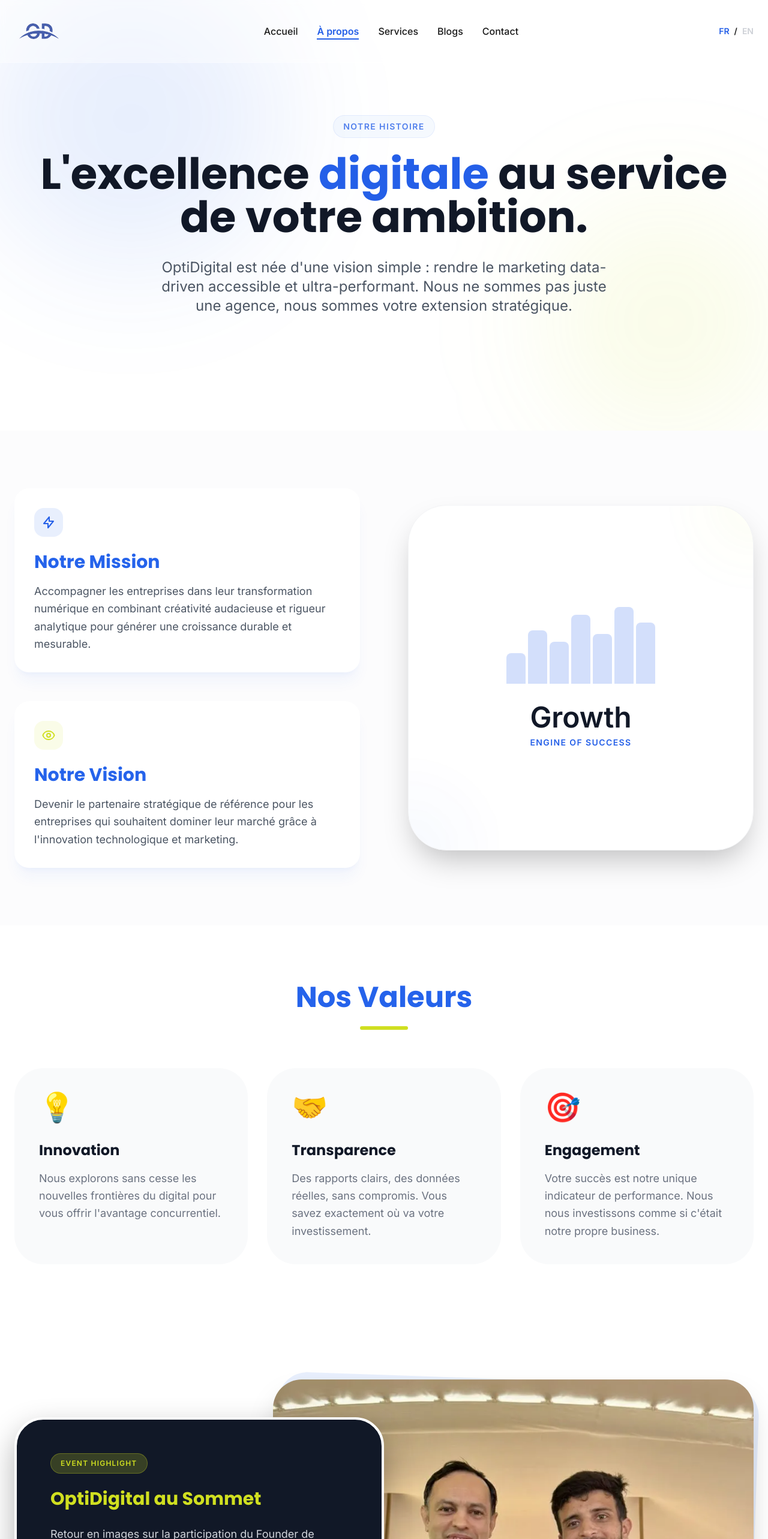
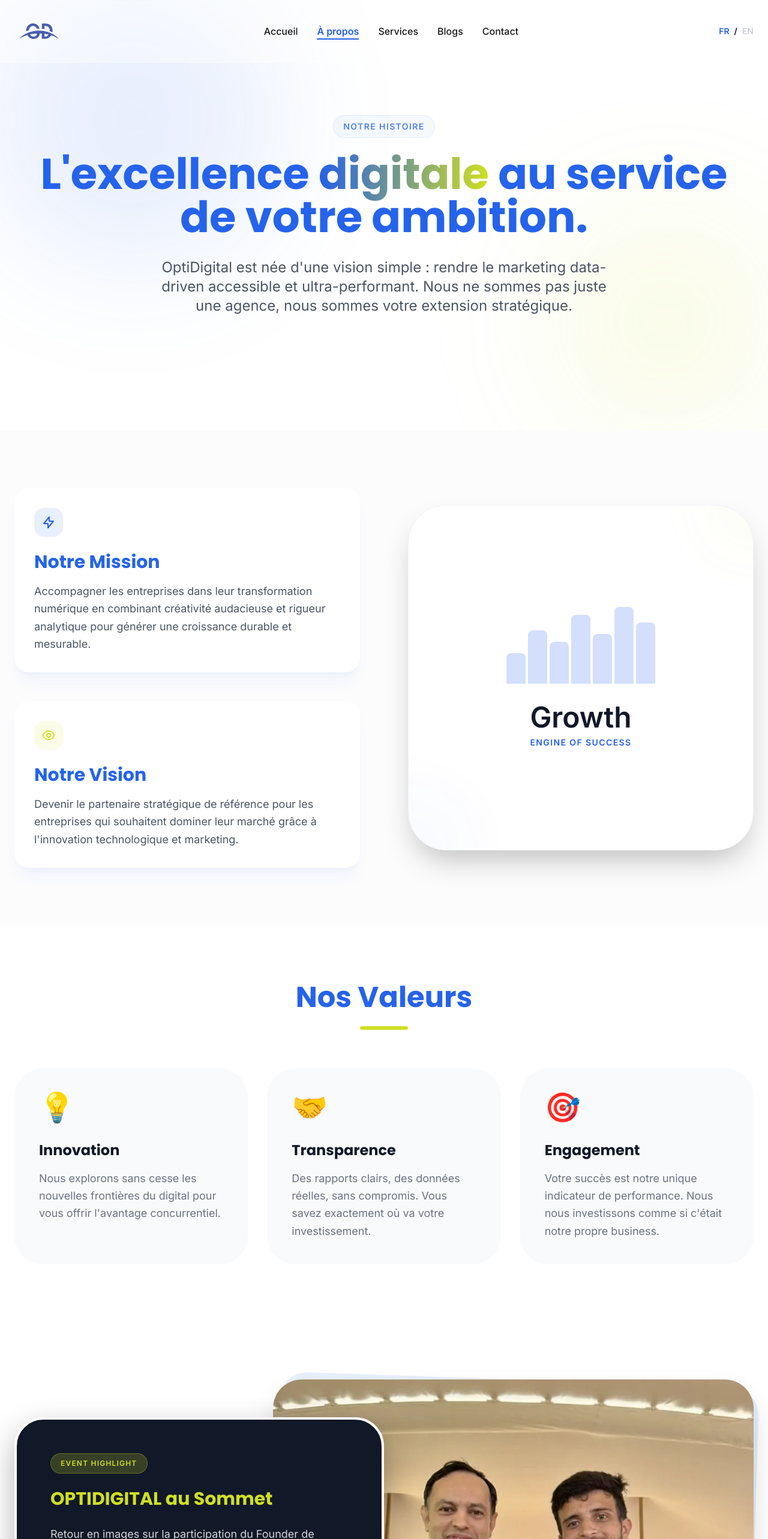
Before and after one commit to morxiid/OptiDigital-Website, a React (Vite) app: page /about in a window 1280 px wide. Shown: the top 2566 px of the page at 60% size. Built offline with nearby package versions, Linux system fonts and the light colour scheme.

Commit message:
Updates the titles

```diff
--- a/src/pages/About.jsx
+++ b/src/pages/About.jsx
@@ -12,25 +12,25 @@
 
     const team = [
         {
-            name: "Anass",
+            name: "Anass Artite",
             role: "Editer & filmmaker",
             image: member1,
             color: "bg-blue-600",
         },
         {
-            name: "Jamal",
+            name: "Jamal Bentaleb",
             role: "Media Buyer",
             image: member2,
             color: "bg-brand-lime",
         },
         {
-            name: "Anass",
+            name: "Anass ELKHARIFI",
             role: "Founder & Project Manager",
             image: member3,
             color: "bg-purple-600",
         },
         {
-            name: "Morchiid",
+            name: "Morchiid Aymane",
             role: "Web Developer",
             image: member4,
             color: "bg-purple-600",
@@ -69,8 +69,8 @@
                         <div className="inline-block px-4 py-2 bg-brand-blue/5 border border-brand-blue/10 rounded-full text-brand-blue font-bold text-sm uppercase tracking-widest mb-6 border animate-pulse">
                             {t.aboutPage.hero.badge}
                         </div>
-                        <h1 className="text-3xl sm:text-4xl md:text-7xl font-black mb-8 leading-tight text-gray-900 px-4">
-                            {t.aboutPage.hero.title} <span className="text-brand-blue">{t.aboutPage.hero.titleAccent}</span>{t.aboutPage.hero.titleSuffix}
+                        <h1 className="text-3xl sm:text-4xl md:text-7xl font-black mb-8 leading-tight text-blue-600 px-4">
+                            {t.aboutPage.hero.title} <span className="text-transparent bg-clip-text bg-gradient-to-r from-brand-blue to-brand-lime">{t.aboutPage.hero.titleAccent}</span>{t.aboutPage.hero.titleSuffix}
                         </h1>
                         <p className="text-xl md:text-2xl text-gray-600 max-w-3xl mx-auto leading-relaxed font-light">
                             {t.aboutPage.hero.subtitle}
--- a/src/pages/Blogs.jsx
+++ b/src/pages/Blogs.jsx
@@ -26,7 +26,7 @@
                         whileInView={{ opacity: 1, y: 0 }}
                         viewport={{ once: true }}
                         transition={{ delay: 0.1 }}
-                        className="text-4xl md:text-6xl font-bold text-brand-text mb-6"
+                        className="text-4xl md:text-6xl font-bold text-blue-600 mb-6"
                     >
                         {t.blogsPage.title}
                     </motion.h1>
--- a/src/pages/Contact.jsx
+++ b/src/pages/Contact.jsx
@@ -78,7 +78,7 @@
                         <div className="inline-block px-4 py-1.5 bg-brand-blue/5 border border-brand-blue/10 rounded-full text-brand-blue font-bold text-xs uppercase tracking-widest mb-6">
                             Contact Us
                         </div>
-                        <h1 className="text-5xl md:text-7xl font-black mb-8 leading-tight text-gray-900 tracking-tighter">
+                        <h1 className="text-5xl md:text-7xl font-black mb-8 leading-tight text-blue-600 tracking-tighter">
                             {t.contactPage.title} <br />
                             <span className="text-transparent bg-clip-text bg-gradient-to-r from-brand-blue to-brand-lime">
                                 {t.contactPage.titleAccent}
--- a/src/pages/Home.jsx
+++ b/src/pages/Home.jsx
@@ -143,7 +143,7 @@
                         animate={{ opacity: 1, scale: 1 }}
                         transition={{ duration: 0.8 }}
                     >
-                        <h1 className="text-5xl md:text-7xl font-bold font-heading mb-6 leading-tight">
+                        <h1 className="text-5xl md:text-7xl font-bold font-heading mb-6 leading-tight text-blue-600">
                             {t.hero.title1} <br />
                             <span className="bg-gradient-to-r from-brand-blue via-blue-500 to-brand-lime bg-clip-text text-transparent">
                                 {t.hero.title2}
--- a/src/pages/Services.jsx
+++ b/src/pages/Services.jsx
@@ -30,7 +30,7 @@
                         >
                             {language === 'fr' ? 'Nos Solutions Stratégiques' : 'Our Strategic Solutions'}
                         </motion.div>
-                        <h1 className="text-6xl md:text-8xl font-black mb-8 leading-[1.1] text-gray-900 tracking-tighter">
+                        <h1 className="text-6xl md:text-8xl font-black mb-8 leading-[1.1] text-blue-600 tracking-tighter">
                             {language === 'fr' ? (
                                 <>Expertises <br /><span className="text-transparent bg-clip-text bg-gradient-to-r from-brand-blue via-blue-600 to-brand-lime">Haute Performance.</span></>
                             ) : (
--- a/src/utils/translations.js
+++ b/src/utils/translations.js
@@ -157,7 +157,7 @@
             ]
         },
         event: {
-            title: "OptiDigital au Sommet",
+            title: "OPTIDIGITAL au Sommet",
             desc: "Retour en images sur la participation du Founder de OptiDigital au Future of Work Forum Africa – Édition 2025, événement majeur réunissant les acteurs institutionnels et économiques autour des enjeux stratégiques liés à l’évolution du marché du travail en Afrique, en présence de Dr. Younes Sekkouri, Ministre de l’Inclusion économique, de la Petite Entreprise, de l’Emploi et des Compétences."
         },
         team: {
@@ -356,7 +356,7 @@
             ]
         },
         event: {
-            title: "OptiDigital at the Summit",
+            title: "OPTIDIGITAL at the Summit",
             desc: "A look back at the participation of OptiDigital's Founder at the Future of Work Forum Africa – 2025 Edition, a major event bringing together institutional and economic players around strategic issues related to the evolution of the labor market in Africa, in the presence of Dr. Younes Sekkouri, Minister of Economic Inclusion, Small Business, Employment and Skills."
         },
         team: {
```
